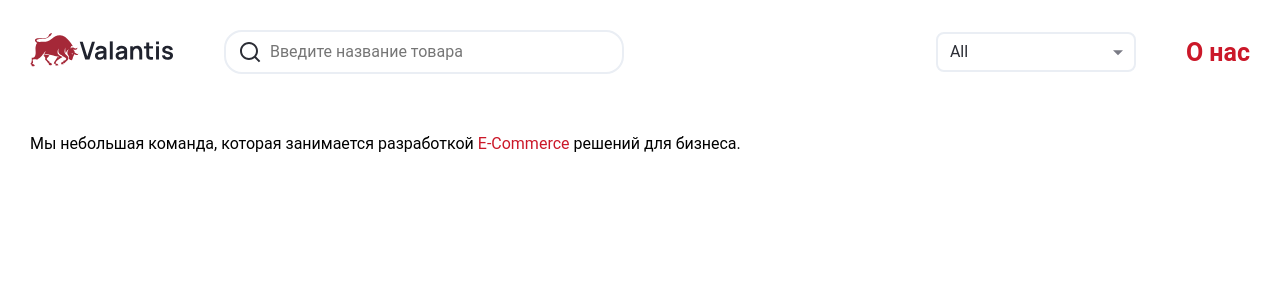
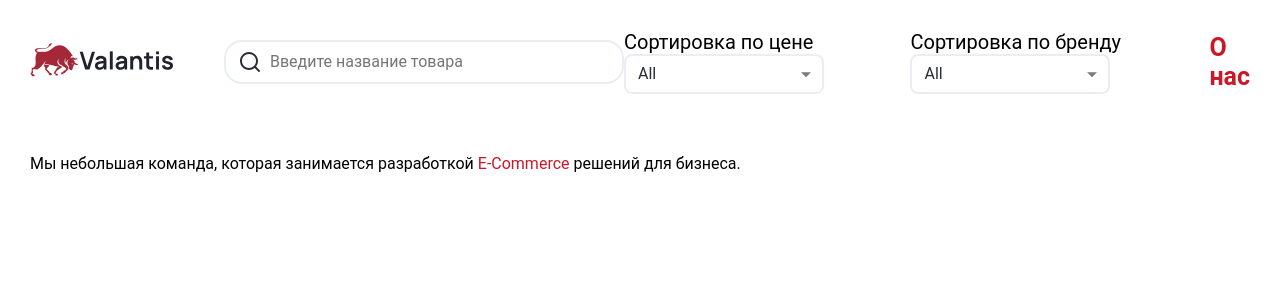
Before and after one commit to ssamarin/catalog, a React (Create React App) app: page /aboutus in a window 1280 px wide. Shown: the top 300 px of the page. Built offline with nearby package versions, Linux system fonts and the light colour scheme.

Commit message:
feat(Components): add filter by price

```diff
--- a/src/Components/Header/Header.jsx
+++ b/src/Components/Header/Header.jsx
@@ -2,7 +2,7 @@ import React from 'react';
 import { NavLink } from 'react-router-dom';
 import { useDispatch, useSelector } from 'react-redux';
 import styled from 'styled-components';
-import { updateSearchData, setCurrentBrand } from './headerSlice';
+import { updateSearchData, setCurrentBrand, setCurrentPrice } from './headerSlice';
 
 import logo from '../../assets/img/logo.svg';
 import search from '../../assets/icons/search.svg';
@@ -10,7 +10,6 @@ import selectArrow from '../../assets/icons/selectArrow.svg';
 
 const HeaderWrapper = styled.header`
   display: flex;
-  align-items: center;
   justify-content: space-between;
   padding: 30px;
 
@@ -44,6 +43,14 @@ const HeaderWrapper = styled.header`
     align-items: center;
     column-gap: 50px;
 
+    .sortByBrand {
+      span {
+        font-size: 20px;
+        font-weight: 400;
+        margin-right: 15px;
+      }
+    }
+
     select {
       width: 200px;
       height: 40px;
@@ -63,6 +70,10 @@ const HeaderWrapper = styled.header`
       &:focus {
         outline: none;
       }
+
+      &:disabled {
+        border: 2px solid #cb1829;
+      }
     }
 
     span {
@@ -79,6 +90,8 @@ const HeaderWrapper = styled.header`
 function Header() {
   const dispatch = useDispatch();
   const searchData = useSelector((state) => state.filters.searchData);
+  const currentBrand = useSelector((state) => state.filters.currentBrand);
+  const currentPrice = useSelector((state) => state.filters.currentPrice);
   const brands = [
     'All',
     'Piaget',
@@ -109,6 +122,13 @@ function Header() {
     'Alfieri & St.John',
   ];
 
+  const prices = [
+    'All',
+    1100,
+    90000,
+    2350000,
+  ];
+
   const onChangeSearchData = (e) => {
     dispatch(updateSearchData(e.target.value));
   };
@@ -122,11 +142,22 @@ function Header() {
         <input onChange={(e) => onChangeSearchData(e)} value={searchData} type="text" placeholder="Введите название товара" />
       </div>
       <div className="filtersAndAboutUs">
-        <select onChange={(e) => dispatch(setCurrentBrand(e.target.value))} name="brand">
-          {brands.map((brand) => (
-            <option key={brand} value={brand}>{brand}</option>
-          ))}
-        </select>
+        <div className="sortByBrand">
+          <span>Сортировка по цене</span>
+          <select onChange={(e) => dispatch(setCurrentPrice(e.target.value))} disabled={currentBrand !== 'All'} name="price">
+            {prices.map((price) => (
+              <option key={price} value={price}>{price}</option>
+            ))}
+          </select>
+        </div>
+        <div className="sortByBrand">
+          <span>Сортировка по бренду</span>
+          <select onChange={(e) => dispatch(setCurrentBrand(e.target.value))} disabled={currentPrice !== 'All'} name="brand">
+            {brands.map((brand) => (
+              <option key={brand} value={brand}>{brand}</option>
+            ))}
+          </select>
+        </div>
         <NavLink to="aboutus" className={({ isActive }) => (isActive ? 'active' : null)}>
           <span>О нас</span>
         </NavLink>
--- a/src/Components/Header/headerSlice.js
+++ b/src/Components/Header/headerSlice.js
@@ -3,6 +3,7 @@ import { createSlice } from '@reduxjs/toolkit';
 const initialState = {
   searchData: '',
   currentBrand: 'All',
+  currentPrice: 'All',
 };
 
 const headerSlice = createSlice({
@@ -11,6 +12,7 @@ const headerSlice = createSlice({
   reducers: {
     updateSearchData: (state, action) => { state.searchData = action.payload; },
     setCurrentBrand: (state, action) => { state.currentBrand = action.payload; },
+    setCurrentPrice: (state, action) => { state.currentPrice = action.payload; },
   },
 });
 
@@ -20,4 +22,5 @@ export default reducer;
 export const {
   updateSearchData,
   setCurrentBrand,
+  setCurrentPrice,
 } = actions;
--- a/src/Components/ProductList/ProductList.jsx
+++ b/src/Components/ProductList/ProductList.jsx
@@ -81,6 +81,7 @@ function ProductList() {
   const {
     getIds,
     getItems,
+    filterByPrice,
     filterByBrand,
   } = useProductService();
   const ids = useSelector((state) => state.productList.ids);
@@ -89,10 +90,12 @@ function ProductList() {
   const productsLoadingStatus = useSelector((state) => state.productList.productsLoadingStatus);
   const searchData = useSelector((state) => state.filters.searchData);
   const currentBrand = useSelector((state) => state.filters.currentBrand);
+  const currentPrice = useSelector((state) => state.filters.currentPrice);
 
   const memoizedGetIds = useMemo(() => getIds, [getIds]);
   const memoizedGetItems = useMemo(() => getItems, [getItems]);
   const memoizedFilterByBrand = useMemo(() => filterByBrand, [filterByBrand]);
+  const memoizedFilterByPrice = useMemo(() => filterByPrice, [filterByPrice]);
 
   useEffect(() => {
     memoizedGetIds();
@@ -111,6 +114,14 @@ function ProductList() {
       memoizedGetIds();
     }
   }, [currentBrand]);
+
+  useEffect(() => {
+    if (currentPrice !== 'All') {
+      memoizedFilterByPrice(currentPrice);
+    } else {
+      memoizedGetIds();
+    }
+  }, [currentPrice]);
 
   const onProductDeleted = (id) => {
     dispatch(productDeleted(id));
--- a/src/Components/SwitchPage/SwitchPage.jsx
+++ b/src/Components/SwitchPage/SwitchPage.jsx
@@ -50,6 +50,7 @@ function SwitchPage() {
   const productsLoadingStatus = useSelector((state) => state.productList.productsLoadingStatus);
   const products = useSelector((state) => state.productList.products);
   const currentBrand = useSelector((state) => state.filters.currentBrand);
+  const currentPrice = useSelector((state) => state.filters.currentPrice);
   const [inputValue, setInputValue] = useState(1);
   const [invalidInput, setInvalidInput] = useState(false);
   const [amountOfPages, setAmountOfPages] = useState(159);
@@ -91,7 +92,7 @@ function SwitchPage() {
   };
 
   const calcAmountOfPages = () => {
-    if (currentBrand !== 'All') {
+    if (currentBrand !== 'All' || currentPrice !== 'All') {
       setAmountOfPages(1);
       setInputValue(1);
     } else {
@@ -115,13 +116,13 @@ function SwitchPage() {
       <span>
         Страница
         {' '}
-        <input disabled={currentBrand !== 'All'} value={inputValue} onChange={(e) => onInputChange(e.target.value)} onBlur={(e) => onInputSwichPage(e.target.value)} onKeyDown={handleKeyDown} className={invalidInput ? 'danger' : null} type="number" min={1} max={159} />
+        <input disabled={currentBrand !== 'All' || currentPrice !== 'All'} value={inputValue} onChange={(e) => onInputChange(e.target.value)} onBlur={(e) => onInputSwichPage(e.target.value)} onKeyDown={handleKeyDown} className={invalidInput ? 'danger' : null} type="number" min={1} max={159} />
         {' '}
         из
         {' '}
         {amountOfPages}
       </span>
-      <button onClick={() => switchPage(1, 50)} disabled={countOfPage === 159 || invalidInput === true || currentBrand !== 'All'} type="button">
+      <button onClick={() => switchPage(1, 50)} disabled={countOfPage === 159 || invalidInput === true || currentBrand !== 'All' || currentPrice !== 'All'} type="button">
         <img src={right} alt="left" />
       </button>
     </SwitchPageWrapper>
--- a/src/services/ProductService.js
+++ b/src/services/ProductService.js
@@ -56,27 +56,19 @@ function useProductService() {
     }
   };
 
-  const getFields = async (body = JSON.stringify({
-    action: 'get_fields',
-  })) => {
-    await request(body)
-      .then((data) => console.log(data))
-      .catch((e) => console.log(e));
-  };
-
-  const filterByCost = async (cost) => {
+  const filterByPrice = async (currentPrice) => {
     const body = JSON.stringify({
       action: 'filter',
       params: {
-        price: cost,
+        price: +currentPrice,
       },
     });
     try {
       const resp = await request(body);
-      dispatch(productsFetched(resp.result));
+      dispatch(idsFetched(resp.result));
     } catch (e) {
       console.error(e);
-      await filterByCost();
+      filterByPrice();
     }
   };
 
@@ -96,11 +88,19 @@ function useProductService() {
     }
   };
 
+  const getFields = async (body = JSON.stringify({
+    action: 'get_fields',
+  })) => {
+    await request(body)
+      .then((data) => console.log(data))
+      .catch((e) => console.log(e));
+  };
+
   return {
     getIds,
     getItems,
     getFields,
-    filterByCost,
+    filterByPrice,
     filterByBrand,
   };
 }
```
